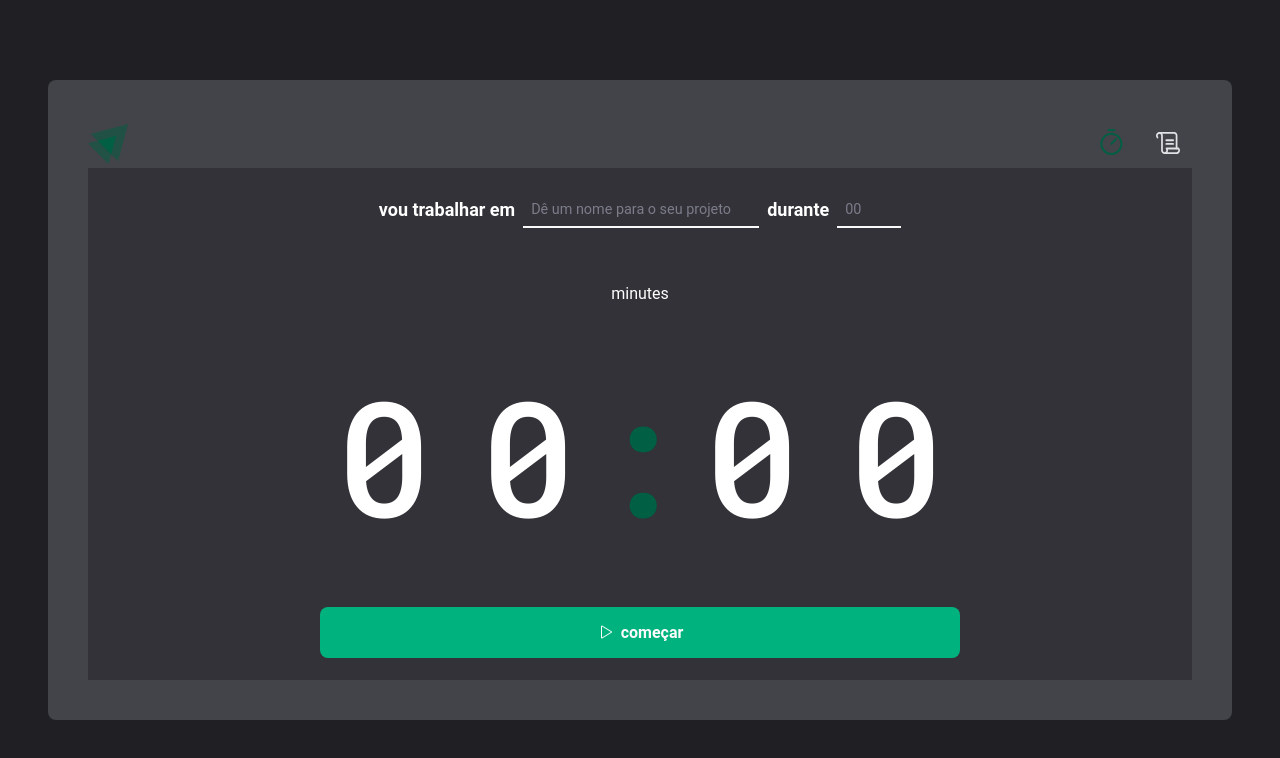
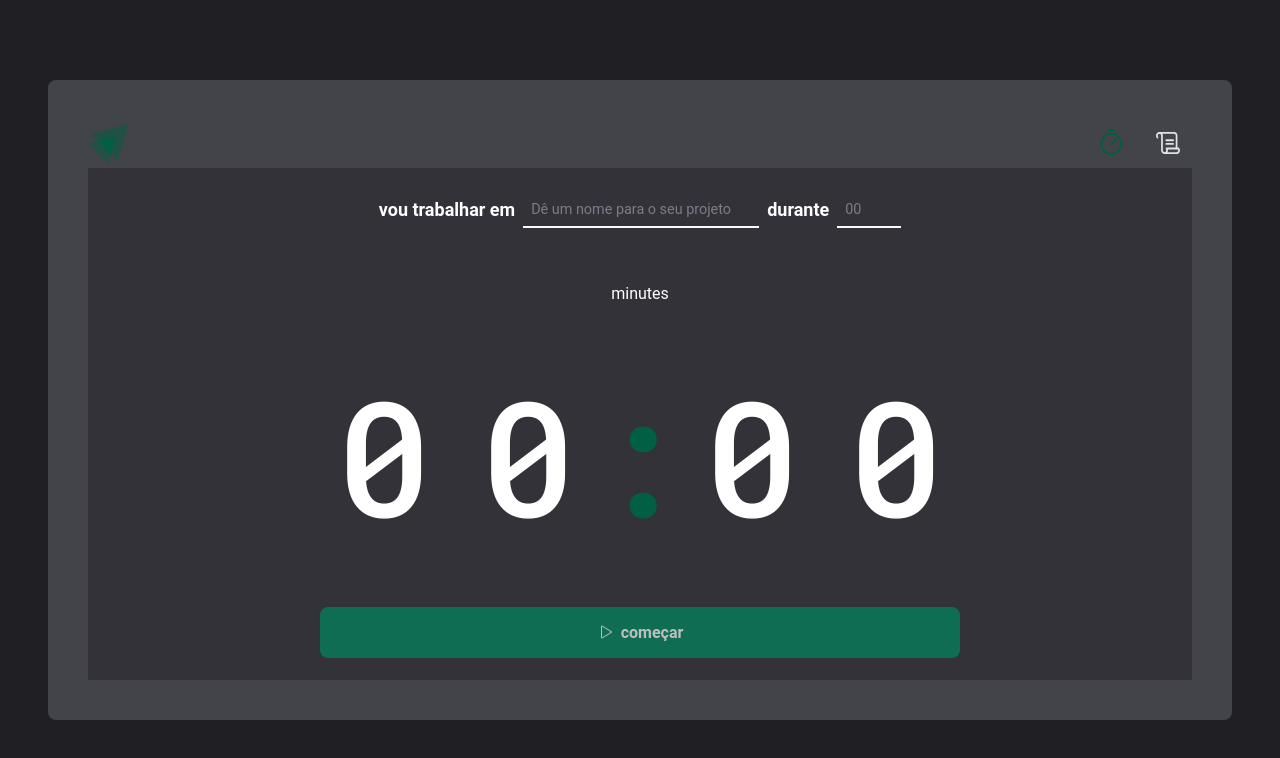
Before and after one commit to MathMendesReis/Pomodoro, a React (Vite) app in the folder vite-project/: page / in a window 1280 px wide. Shown: the top 758 px of the page. Built offline with nearby package versions, Linux system fonts and the light colour scheme.

Commit message:
useForm configurado

```diff
--- a/vite-project/package.json
+++ b/vite-project/package.json
@@ -16,6 +16,7 @@
     "git": "^0.1.5",
     "react": "^18.2.0",
     "react-dom": "^18.2.0",
+    "react-hook-form": "^7.45.2",
     "react-redux": "^8.1.1",
     "react-router-dom": "^6.14.2",
     "redux": "^4.2.1",
--- a/vite-project/src/pages/Main/index.tsx
+++ b/vite-project/src/pages/Main/index.tsx
@@ -1,18 +1,29 @@
 import { CountDown, FormContainer, HomeContainer, MinutsInput, Separator, StartCount, TaskInput } from "./styled"
 import { Play } from "@phosphor-icons/react";
-
+import { useForm } from 'react-hook-form'
 
 export default function Main() {
+  const {register, handleSubmit, watch} = useForm()
+
+  function handleNewSubmit(data:any) {
+    console.log(data)
+  }
+
+  const task = watch('task')
+  const isSubmitDisable = !task
+
     return (
     <HomeContainer>
-      <form action="">
+      <form onSubmit={handleSubmit(handleNewSubmit)} action="">
         <FormContainer>
         <label htmlFor="task"> vou trabalhar em
           <TaskInput
+            {...register('task')}
             placeholder="Dê um nome para o seu projeto"
             type="text"
             list="tasks-sugestoes"
             id="task" />
+
 
             <datalist
             id="tasks-sugestoes"
@@ -23,6 +34,7 @@ export default function Main() {
         <label
           htmlFor="minutesAmmount"> durante
           <MinutsInput
+          {...register('minutsAmmout')}
            type="number"
            placeholder="00"
            size={5}
@@ -41,7 +53,11 @@ export default function Main() {
           <span>0</span>
         </CountDown>
 
-      <StartCount type="submit"> <Play/> começar </StartCount>
+      <StartCount
+        disabled={isSubmitDisable}
+        type="submit">
+        <Play/> começar
+      </StartCount>
       </form>
     </HomeContainer>
     )
--- a/vite-project/src/pages/Main/styled.ts
+++ b/vite-project/src/pages/Main/styled.ts
@@ -74,7 +74,17 @@ export const StartCount = styled.button`
   font-weight: bold;
   cursor: pointer;
   color: ${({theme})=>theme.colors.gray100};
-  background-color:  ${({theme})=>theme.colors.brand300};;
+  background-color:  ${({theme})=>theme.colors.brand100};
+
+
+  &:hover:not(:disabled){
+    background-color:  ${({theme})=>theme.colors.brand300};;
+  }
+
+  &:disabled{
+    cursor: not-allowed;
+    opacity: 0.7;
+  }
 `
 export const BaseInput = styled.input`
 display: flex;
```
Also changed, not shown: 1 other file (tests, documents, lock files or other folders).
